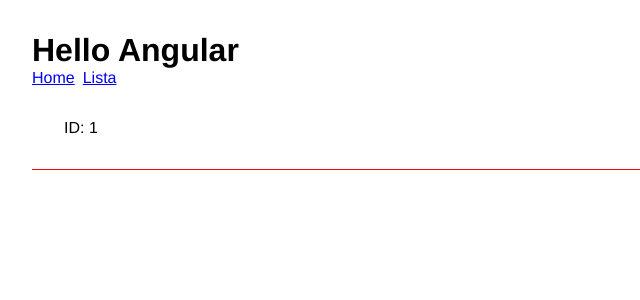
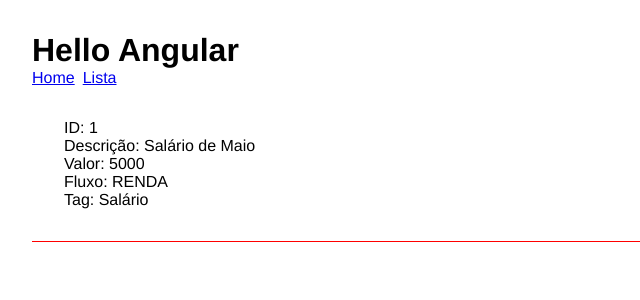
Before and after one commit to JorderGomes/estudo-angular, an Angular app in the folder estudo-angular/: page /list/1 in a window 1280 px wide. Shown: the top 300 px of the page, without its empty margins (0-640 px from the left). Built offline with nearby package versions, Linux system fonts and the light colour scheme; data requests are answered from the project's data file.

Commit message:
fixing visualization

```diff
--- a/estudo-angular/src/app/components/item-detail/item-detail.component.html
+++ b/estudo-angular/src/app/components/item-detail/item-detail.component.html
@@ -1,3 +1,7 @@
 <div *ngIf="register" class="aula">
     <p>ID: {{register.id}}</p>
+    <p>Descrição: {{register.description}}</p>
+    <p>Valor: {{register.value}}</p>
+    <p>Fluxo: {{register.flux}}</p>
+    <p>Tag: {{register.tag}}</p>
 </div>
--- a/estudo-angular/src/app/components/item-detail/item-detail.component.ts
+++ b/estudo-angular/src/app/components/item-detail/item-detail.component.ts
@@ -18,6 +18,9 @@ export class ItemDetailComponent {
 
   getRegister() {
     const id = Number(this.route.snapshot.paramMap.get("id"));
-    this.listService.getItem(id).subscribe((register) => this.register = register);
+    this.listService.getItem(id).subscribe((register) => {
+      console.log(register);
+      this.register = register[0];
+    });
   }
 }
--- a/estudo-angular/src/app/services/list.service.ts
+++ b/estudo-angular/src/app/services/list.service.ts
@@ -20,8 +20,8 @@ export class ListService {
     return this.http.get<Register[]>(this.apiUrl);
   }
 
-  getItem(id: number): Observable<Register>{
-    return this.http.get<Register>(`${this.apiUrl}/${id}`)
+  getItem(id: number): Observable<Register[]>{
+    return this.http.get<Register[]>(`${this.apiUrl}?id=${id}`)
   }
 
 }
```
